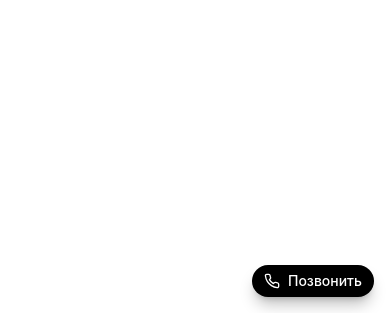
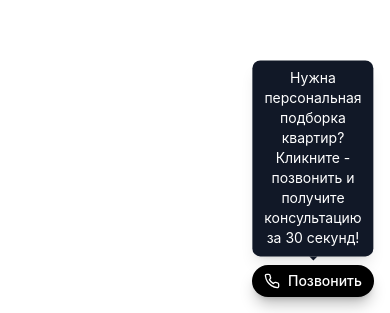
Before and after one commit to utlik-pro/MM-v3, a Next.js app: page /widget in a window 390 px wide. Shown: the part 531-844 px from the top of the page. Built offline with nearby package versions, Linux system fonts and the light colour scheme.

Commit message:
feat: добавлен автоматически появляющийся прыгающий tooltip для кнопки звонка

```diff
--- a/src/components/CallButton.tsx
+++ b/src/components/CallButton.tsx
@@ -136,19 +136,19 @@
 
   // Get button classes based on status
   const getButtonClasses = () => {
-    const baseClasses = "inline-flex items-center justify-center px-3 py-1.5 rounded-full text-white font-medium text-sm transition-all duration-300 ease-in-out transform hover:scale-105 active:scale-95 shadow-lg focus:outline-none focus:ring-2 focus:ring-offset-1 min-w-[120px]";
+    const baseClasses = "inline-flex items-center justify-center px-3 py-1.5 rounded-full text-white font-medium text-sm transition-all duration-300 ease-in-out transform hover:scale-105 active:scale-95 shadow-lg outline-none min-w-[120px]";
 
     switch (status) {
       case 'idle':
-        return `${baseClasses} bg-black hover:bg-gray-800 focus:ring-gray-300 shadow-black/25`;
+        return `${baseClasses} bg-black hover:bg-gray-800 shadow-black/25`;
       case 'connecting':
-        return `${baseClasses} bg-blue-600 hover:bg-blue-700 focus:ring-blue-300 cursor-wait`;
+        return `${baseClasses} bg-blue-600 hover:bg-blue-700 cursor-wait`;
       case 'connected':
-        return `${baseClasses} bg-red-600 hover:bg-red-700 focus:ring-red-300 animate-pulse`;
+        return `${baseClasses} bg-red-600 hover:bg-red-700 animate-pulse`;
       case 'error':
-        return `${baseClasses} bg-red-500 hover:bg-red-600 focus:ring-red-300`;
+        return `${baseClasses} bg-red-500 hover:bg-red-600`;
       default:
-        return `${baseClasses} bg-black hover:bg-gray-800 focus:ring-gray-300`;
+        return `${baseClasses} bg-black hover:bg-gray-800`;
     }
   };
 
@@ -163,6 +163,21 @@
 
   return (
     <div className="flex flex-col items-center space-y-4">
+      {/* Tooltip wrapper */}
+      <div className="relative">
+        {/* Auto-appearing bouncing tooltip - only when idle */}
+        {status === 'idle' && (
+          <div className="absolute bottom-full mb-2 left-1/2 transform -translate-x-1/2 z-50">
+            <div className="bg-gray-900 text-white text-sm rounded-lg py-2 px-3 shadow-lg animate-bounce-gentle max-w-xs text-center">
+              Нужна персональная подборка квартир?<br />
+              Кликните - позвонить и получите консультацию за 30 секунд!
+              {/* Arrow */}
+              <div className="absolute top-full left-1/2 transform -translate-x-1/2 border-4 border-transparent border-t-gray-900"></div>
+            </div>
+          </div>
+        )}
+
+        {/* Button */}
         <button
           onClick={handleClick}
           disabled={status === 'connecting'}
@@ -171,6 +186,7 @@
         >
           {getButtonContent()}
         </button>
+      </div>
 
       {error && (
         <div className="bg-red-50 border border-red-200 rounded-lg p-3 max-w-sm">
@@ -186,8 +202,6 @@
           </button>
         </div>
       )}
-
-
     </div>
   );
 }
--- a/styles/globals.css
+++ b/styles/globals.css
@@ -70,6 +70,22 @@
   }
 }
 
+/* Gentle bounce animation for tooltip */
+@keyframes bounce-gentle {
+  0%, 100% {
+    transform: translateY(0);
+    animation-timing-function: cubic-bezier(0.8, 0, 1, 1);
+  }
+  50% {
+    transform: translateY(-8px);
+    animation-timing-function: cubic-bezier(0, 0, 0.2, 1);
+  }
+}
+
+.animate-bounce-gentle {
+  animation: bounce-gentle 2s infinite;
+}
+
 /* Loading spinner styles */
 .animate-spin {
   animation: spin 1s linear infinite;
@@ -92,10 +108,15 @@
   background-clip: text;
 }
 
-/* Focus states for accessibility */
-.voice-widget button:focus {
-  outline: 2px solid var(--minskmir-primary);
-  outline-offset: 2px;
+/* Remove all focus states and outlines */
+button:focus,
+button:focus-visible,
+input:focus,
+textarea:focus,
+select:focus {
+  outline: none !important;
+  box-shadow: none !important;
+  border: none !important;
 }
 
 /* Responsive improvements */
@@ -138,6 +159,10 @@
     animation-iteration-count: 1 !important;
     transition-duration: 0.01ms !important;
   }
+
+  .animate-bounce-gentle {
+    animation: none !important;
+  }
 }
 
 /* Print styles */
@@ -146,3 +171,62 @@
     display: none;
   }
 }
+
+/* Tooltip styles */
+.tooltip-container {
+  position: relative;
+  display: inline-block;
+}
+
+.tooltip {
+  position: absolute;
+  bottom: 100%;
+  left: 50%;
+  transform: translateX(-50%);
+  background-color: #1f2937;
+  color: white;
+  text-align: center;
+  border-radius: 8px;
+  padding: 8px 12px;
+  opacity: 1;
+  pointer-events: none;
+  z-index: 1000;
+  font-size: 14px;
+  line-height: 1.4;
+  margin-bottom: 8px;
+  box-shadow: 0 4px 6px -1px rgba(0, 0, 0, 0.1), 0 2px 4px -1px rgba(0, 0, 0, 0.06);
+  max-width: 280px;
+  white-space: normal;
+}
+
+.tooltip::after {
+  content: '';
+  position: absolute;
+  top: 100%;
+  left: 50%;
+  transform: translateX(-50%);
+  border: 6px solid transparent;
+  border-top-color: #1f2937;
+}
+
+/* Ensure tooltip works in iframe context */
+iframe .tooltip {
+  position: fixed !important;
+}
+
+/* Mobile responsive tooltip */
+@media (max-width: 640px) {
+  .tooltip {
+    max-width: 260px;
+    font-size: 13px;
+    padding: 6px 10px;
+  }
+
+  .tooltip::after {
+    border-width: 5px;
+  }
+
+  .animate-bounce-gentle {
+    animation: bounce-gentle 3s infinite;
+  }
+}
```
Lines whose indentation alone changed are shown as unchanged.
